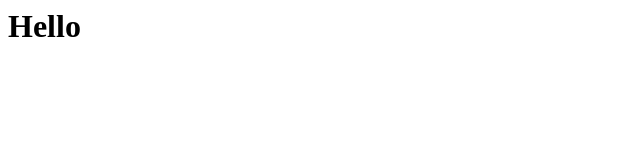
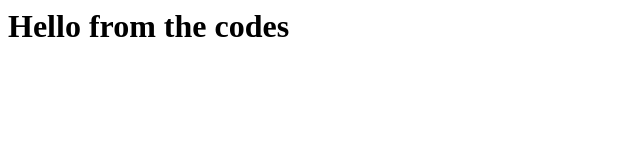
Before and after one commit to Shimizu109/skills-code-with-codespaces, a plain HTML site: page index.html in a window 1280 px wide. Shown: the whole page, without its empty margins (0-640 px from the left). Drawn offline with Linux system fonts and the light colour scheme.

Commit message:
Adding hello from the codespace!

```diff
--- a/index.html
+++ b/index.html
@@ -1,3 +1,3 @@
 <html>
-  <h1>Hello</h1>
+  <h1>Hello from the codes
 </html>
```
